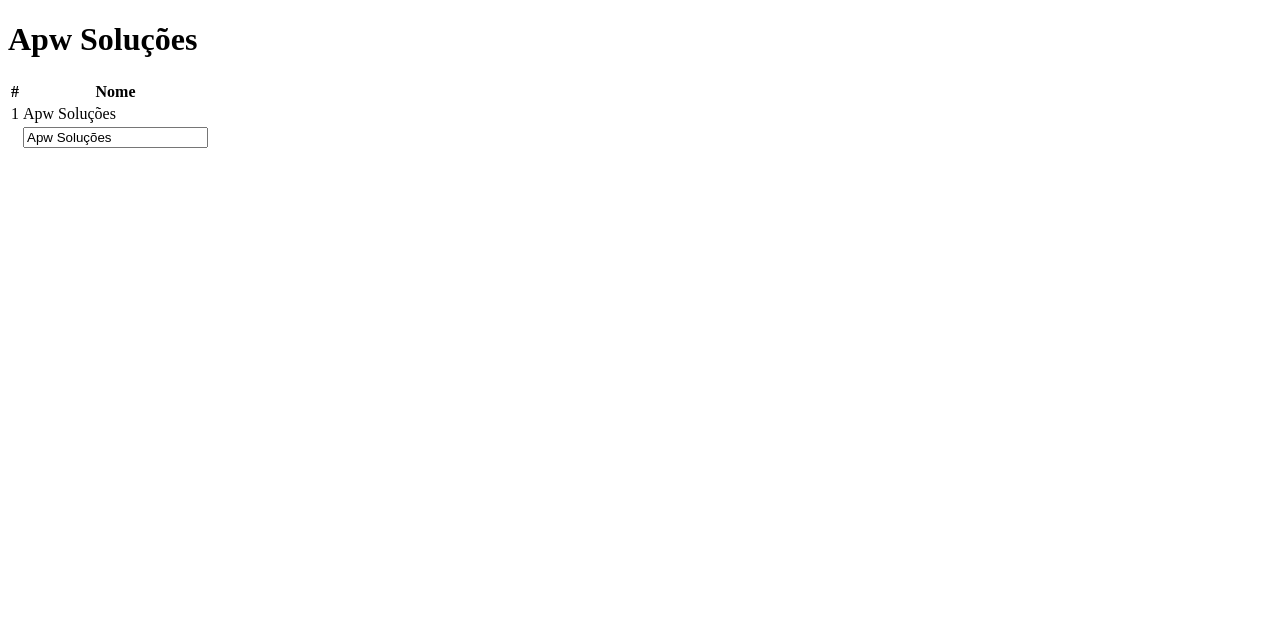
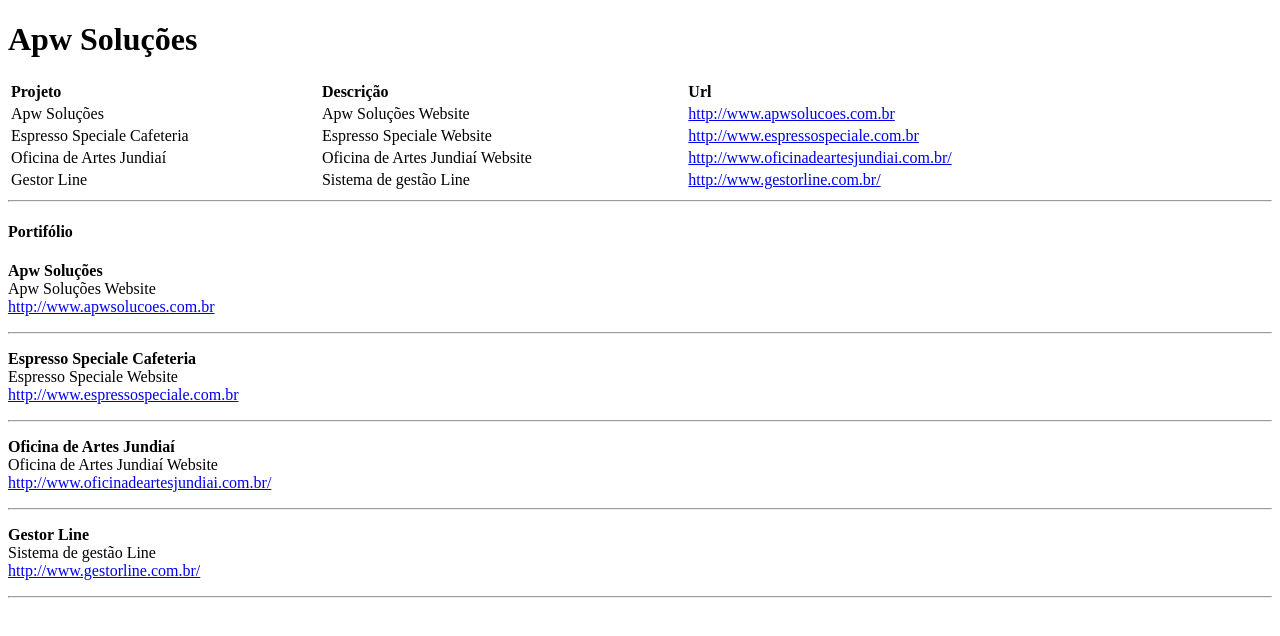
Before and after one commit to apwsolucoes/Apw.Solucoes.Web, an Angular app in the folder src/: page / in a window 1280 px wide. Shown: the top 636 px of the page. Built offline with nearby package versions, Linux system fonts and the light colour scheme.

Commit message:
portifolio-v1

```diff
--- a/src/src/app/components/home/home.component.html
+++ b/src/src/app/components/home/home.component.html
@@ -1,14 +1,29 @@
-<table>
+<table class="homeTable1">
   <tr>
-    <th>#</th>
-    <th>Nome</th>
+    <th>Projeto</th>
+    <th>Descrição</th>
+    <th>Url</th>
   </tr>
-  <tr>
-    <td>{{ portifolio.id }}</td>
+  <tr *ngFor="let portifolio of portifolioMock">
     <td>{{ portifolio.name }}</td>
-  </tr>
-  <tr>
-    <td>&nbsp;</td>
-    <td><input id="name" [(ngModel)]="portifolio.name" type="text" /></td>
+    <td>{{ portifolio.description }}</td>
+    <td>
+      <a href="{{ portifolio.url }}" target="_blank">{{ portifolio.url }}</a>
+    </td>
   </tr>
 </table>
+
+<hr />
+
+<div>
+  <h4>Portifólio</h4>
+  <div *ngFor="let portifolio of portifolioMock">
+    <p>
+      <b>{{ portifolio.name }}</b
+      ><br />
+      {{ portifolio.description }}<br />
+      <a href="{{ portifolio.url }}" target="_blank">{{ portifolio.url }}</a>
+    </p>
+    <hr />
+  </div>
+</div>
--- a/src/src/app/components/home/home.component.scss
+++ b/src/src/app/components/home/home.component.scss
@@ -0,0 +1,7 @@
+.homeTable1 {
+  width: 90%;
+}
+
+th {
+  text-align: left;
+}
--- a/src/src/app/components/home/home.component.ts
+++ b/src/src/app/components/home/home.component.ts
@@ -1,5 +1,5 @@
 import { Component } from '@angular/core';
-import { IPortifolio } from 'src/app/pages/portifolio/shared/models/portifolio.model';
+import { portifolio } from 'src/app/pages/portifolio/shared/models/portifolio.mock';
 
 @Component({
   selector: 'app-home',
@@ -7,12 +7,6 @@
   styleUrls: ['./home.component.scss'],
 })
 export class HomeComponent {
-  constructor() {}
 
-  portifolio: IPortifolio = {
-    id: '1',
-    name: 'Apw Soluções',
-    url: 'http://www.apwsolucoes.com.br/',
-    order: 1
-  };
+  portifolioMock = portifolio;
 }
--- /dev/null
+++ b/src/src/app/pages/portifolio/shared/models/portifolio.mock.ts
@@ -0,0 +1,36 @@
+import { IPortifolio } from './portifolio.model';
+
+export const portifolio: IPortifolio[] = [
+  {
+    name: 'Apw Soluções',
+    description: 'Apw Soluções Website',
+    status: 'Ativo',
+    url: 'http://www.apwsolucoes.com.br',
+    imageUrl: 'apw-sol',
+    order: 1
+  },
+  {
+    name: 'Espresso Speciale Cafeteria',
+    description: 'Espresso Speciale Website',
+    status: 'Ativo',
+    url: 'http://www.espressospeciale.com.br',
+    imageUrl: 'apw-ess',
+    order: 2
+  },
+  {
+    name: 'Oficina de Artes Jundiaí',
+    description: 'Oficina de Artes Jundiaí Website',
+    status: 'Ativo',
+    url: 'http://www.oficinadeartesjundiai.com.br/',
+    imageUrl: 'apw-oaj',
+    order: 3
+  },
+  {
+    name: 'Gestor Line',
+    description: 'Sistema de gestão Line',
+    status: 'Ativo',
+    url: 'http://www.gestorline.com.br/',
+    imageUrl: 'ges-lin',
+    order: 4
+  },
+];
--- a/src/src/app/pages/portifolio/shared/models/portifolio.model.ts
+++ b/src/src/app/pages/portifolio/shared/models/portifolio.model.ts
@@ -5,5 +5,6 @@
   description?: string;
   status?: string;
   url?: string;
+  imageUrl?: string;
   order?: number;
 }
```
Also changed, not shown: src/documents/Apw.Solucoes.Web.Notes.txt.
